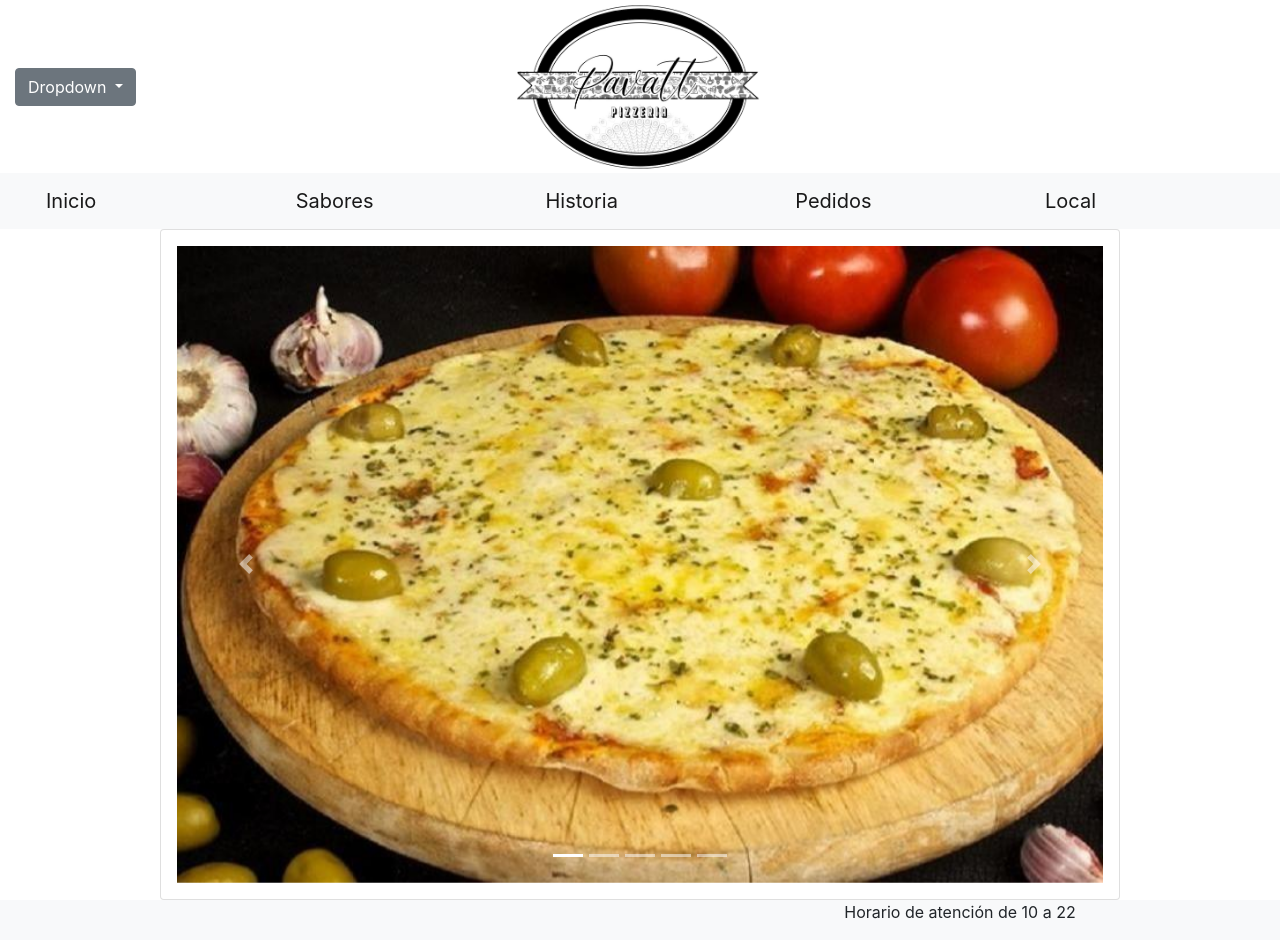
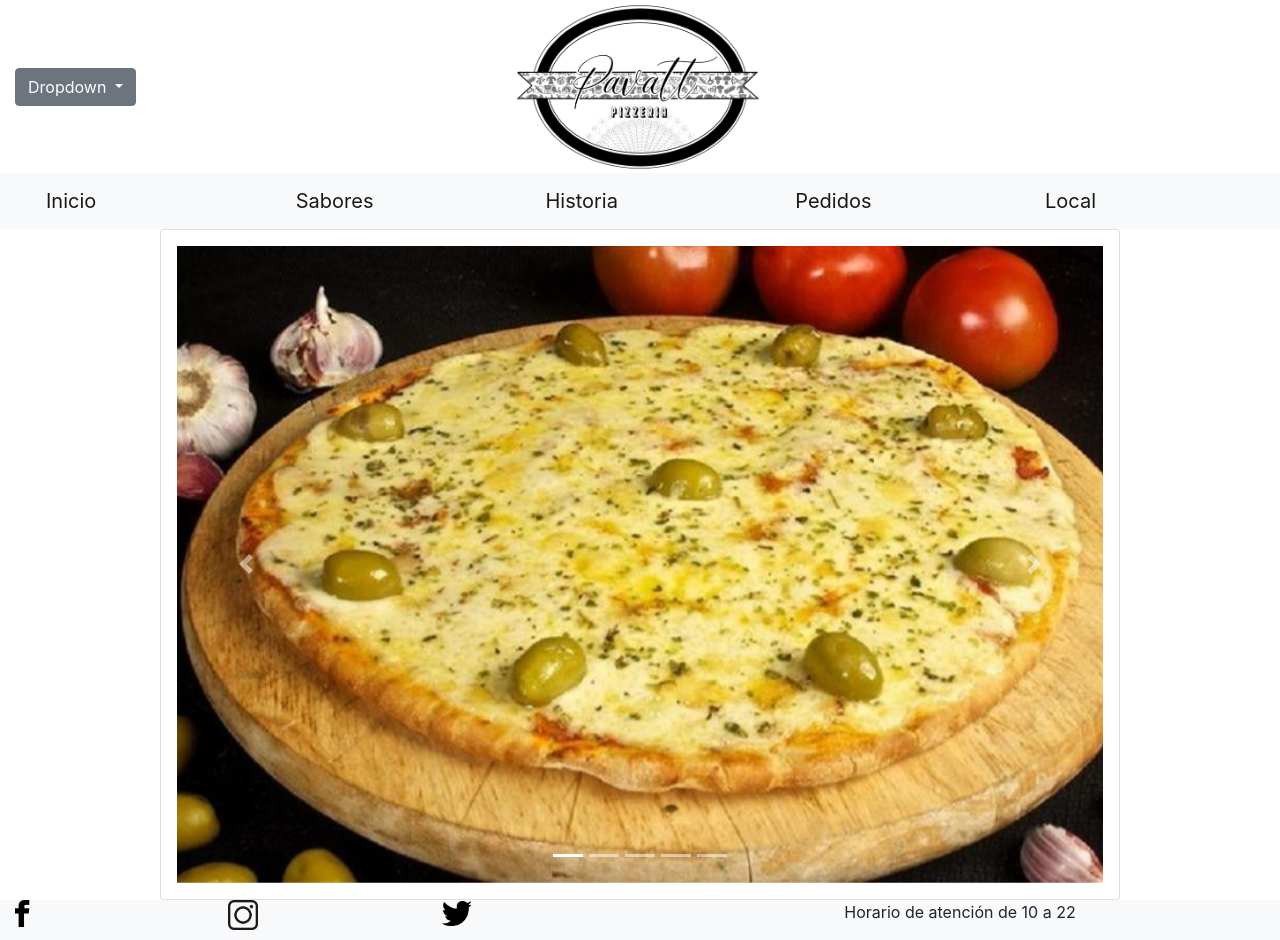
Before and after one commit to WilfredoF29/BoostrapPage, a plain HTML site: page assets/menu/sabores.html in a window 1280 px wide. Drawn offline with nearby package versions, Linux system fonts and the light colour scheme.

Commit message:
arreglo links

```diff
--- a/assets/menu/sabores.html
+++ b/assets/menu/sabores.html
@@ -131,13 +131,13 @@
         <div class="container-fluid">
             <div class="row">
                 <div class="col-md-2">
-                    <a href="www.facebook.com"><img src="assets/images/fb.png" alt="" width="15px" id="img"></a>
+                    <a href="www.facebook.com"><img src="../images/fb.png" alt="" width="15px" id="img"></a>
                 </div>
                 <div class="col-md-2">
-                    <a href="https://www.instagram.com/"><img src="assets/images/instag.png" alt="" width="30px"></a>
+                    <a href="https://www.instagram.com/"><img src="../images/instag.png" alt="" width="30px"></a>
                 </div>
                 <div class="col-md-2">
-                    <a href="https://twitter.com/"><img src="assets/images/tw.png" alt="" width="30px"></a>
+                    <a href="https://twitter.com/"><img src="../images/tw.png" alt="" width="30px"></a>
                 </div>
 
                 <div class="col-md-6" style="text-align: center;">
```
